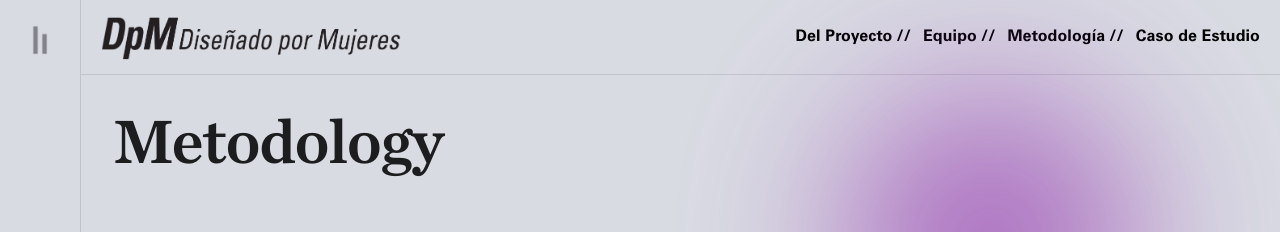
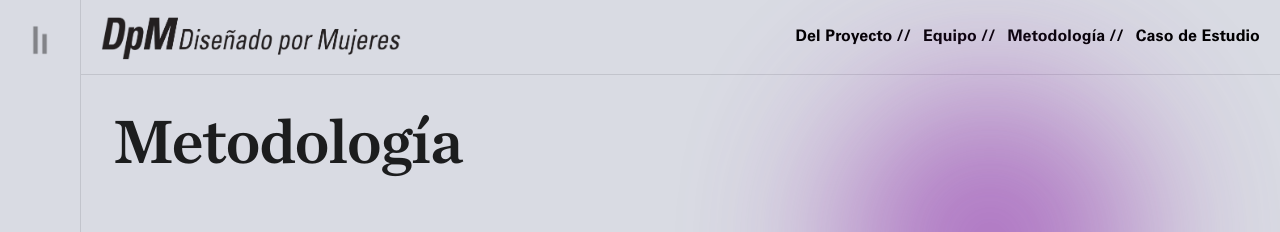
Before and after one commit to elisahonorato/disenadopormujeres, a React (Create React App) app: page /metodology in a window 1280 px wide. Shown: the top 232 px of the page. Built offline with nearby package versions, Linux system fonts and the light colour scheme.

Commit message:
metodología

```diff
--- a/src/component/metodology.js
+++ b/src/component/metodology.js
@@ -9,7 +9,7 @@ function Metodology() {
         {/* Text */}
         <Grid item xs={12} md={6}>
           <Typography variant="h1" gutterBottom>
-            Metodology
+            Metodología
           </Typography>
         </Grid>
 
```
